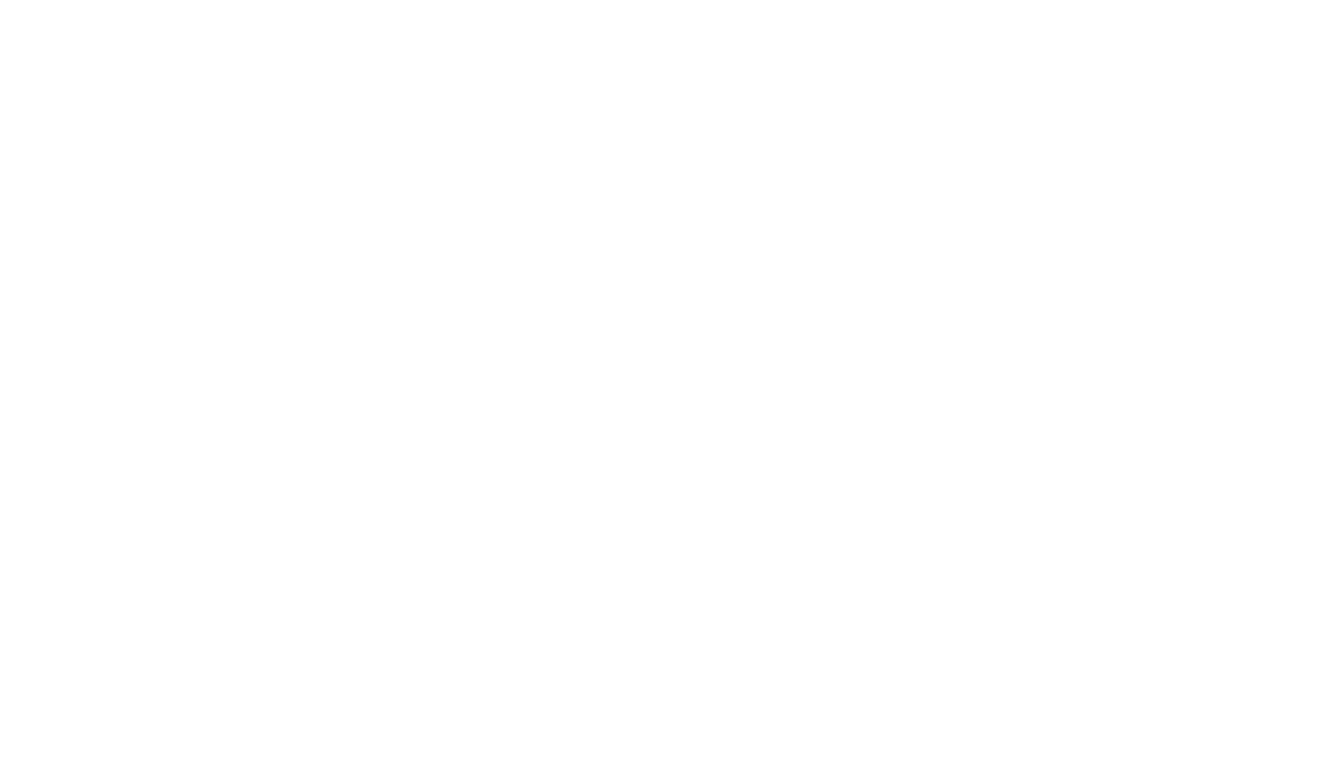
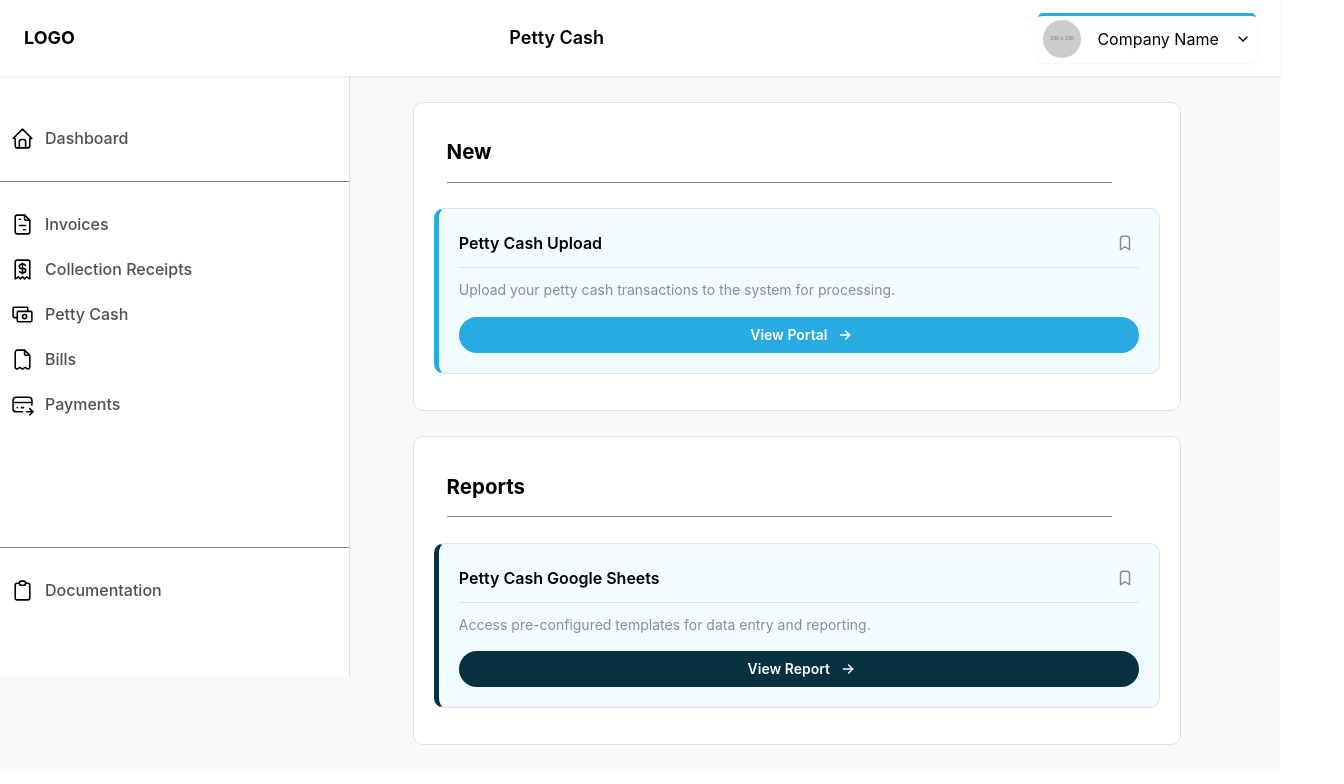
Before and after one commit to CSIhelp/Stewrd_CalamansiPie, a React (Vite) app in the folder John/: page /pettycash in a window 1280 px wide. Before the commit this address had no page. Shown: the top 784 px of the page, 1344 px wide, since content can reach past the window. Built offline with nearby package versions, Linux system fonts and the light colour scheme.

Commit message:
added petty cash page

```diff
--- a/John/src/App.tsx
+++ b/John/src/App.tsx
@@ -1,8 +1,11 @@
 
 import './App.css'
+import { BrowserRouter, Routes, Route, Link } from "react-router-dom";
+
+// Import pages
 import Dashboard from './pages/Dashboard/Dashboard'
-import { BrowserRouter, Routes, Route, Link } from "react-router-dom";
 import Invoice from './pages/Invoice/Invoice'
+import PettyCash from './pages/PettyCash/PettyCash';
 function App() {
 
 
@@ -12,6 +15,8 @@ function App() {
     <Routes>
           <Route path="/" element={<Dashboard />} />
           <Route path="/invoice" element={<Invoice />} />
+          <Route path="/pettycash" element={<PettyCash />} />
+
         </Routes>
  </BrowserRouter>
     </>
--- a/John/src/components/SideNav/SideNavBar.tsx
+++ b/John/src/components/SideNav/SideNavBar.tsx
@@ -14,12 +14,12 @@ import { Group } from '@mantine/core';
 import classes from './SideNavBar.module.css';
 import { NavLink } from 'react-router-dom';
 
-
+//Links for the sidebar navigation
 const SideBarLinks = [
 
     {link: '/invoice', label: 'Invoices', icon: IconFileInvoice},
     {link: '', label: 'Collection Receipts', icon: IconReceiptDollar},
-    {link: '', label: ' Petty Cash', icon: IconCash},
+    {link: '/pettycash', label: ' Petty Cash', icon: IconCash},
     {link: '', label: 'Bills', icon: IconInvoice},
     {link: '', label: 'Payments', icon: IconCreditCardPay},
 
--- a/John/src/pages/Invoice/Invoice.tsx
+++ b/John/src/pages/Invoice/Invoice.tsx
@@ -1,8 +1,10 @@
 import React from "react";
+import { Card, Group, Container } from "@mantine/core";
+import "./Invoice.css";
+
+// Import components
 import Header from "../../components/Header/Header";
-import { Card, Group, Container } from "@mantine/core";
 import { SideNavBar } from "../../components/SideNav/SideNavBar";
-import "./Invoice.css";
 import NewItemCard from "../../components/NewItemCard/NewItemCard";
 import ReportItemCard from "../../components/ReportItemCard/ReportItemCard";
 
@@ -10,9 +12,7 @@ import ReportItemCard from "../../components/ReportItemCard/ReportItemCard";
 function Invoice () {
 
     return(
-
         <>
-
 <div>
 <Header title="Invoices"/>
 <div className="InvoiceContainer">
@@ -20,7 +20,7 @@ function Invoice () {
 <Container className="InvoiceCardContainer">
 <Card withBorder radius="md" p="lg" className="InvoiceCard">
 <Group className="InvoiceTitleCard">
-<h1>Invoices</h1>
+<h1>New</h1>
 </Group>
 
 {/* Invoice Item card 1 Reusable */}
--- /dev/null
+++ b/John/src/pages/PettyCash/PettyCash.css
@@ -0,0 +1,30 @@
+.PettyCashContainer{
+    display: flex;
+    flex-direction: row !important;
+    width: 100vw;
+
+}
+.PettyCashCardContainer{
+    display: flex;
+    flex-direction: column;
+    width: 100vw !important;
+    margin-left: 30vw;
+    margin-top: 2vw;
+ justify-items: center;
+
+}
+
+.PettyCashCard{
+    width: 60vw !important;
+    margin-left: 1vw;
+    margin-bottom: 2vw;
+    border-radius: 10px;
+}
+
+.PettyCashTitleCard {
+    width: 52vw !important;
+    margin-left: 1vw;
+    margin-bottom: 2vw;
+    border-bottom: 1px solid #877E7E;
+    font-size: 0.8vw;
+}
--- /dev/null
+++ b/John/src/pages/PettyCash/PettyCash.tsx
@@ -0,0 +1,48 @@
+import React from "react";
+import Header from "../../components/Header/Header";
+import { Card, Group, Container } from "@mantine/core";
+import { SideNavBar } from "../../components/SideNav/SideNavBar";
+import "./PettyCash.css";
+import NewItemCard from "../../components/NewItemCard/NewItemCard";
+import ReportItemCard from "../../components/ReportItemCard/ReportItemCard";
+function PettyCash() {
+
+    return(
+        <>
+          <Header title="Petty Cash"/>
+          <div className="PettyCashContainer">
+            <SideNavBar />
+            </div>
+            <Container className="PettyCashCardContainer">
+              <Card withBorder radius="md" p="lg" className="PettyCashCard">
+                <Group className="PettyCashTitleCard">
+                  <h1>New</h1>
+                </Group>
+
+                {/* Petty Cash Item card 1 Reusable */}
+                <NewItemCard
+                    title="Petty Cash Upload"
+                    description="Upload your petty cash transactions to the system for processing."
+                    buttonText="View Portal"
+                    buttonLink="https://example.com/petty-cash-upload"
+                />
+              </Card>
+
+              <Card withBorder radius="md" p="lg" className="PettyCashCard">
+                <Group className="PettyCashTitleCard">
+                  <h1>Reports</h1>
+                </Group>
+
+                {/* Petty Cash Item card 2 Reusable */}
+                <ReportItemCard
+                    title="Petty Cash Google Sheets"
+                    description="Access pre-configured templates for data entry and reporting."
+                    buttonText="View Report"
+                    buttonLink="https://example.com/petty-cash-report"
+                />
+              </Card>
+              </Container>
+        </>
+    )
+}
+export default PettyCash;
```
